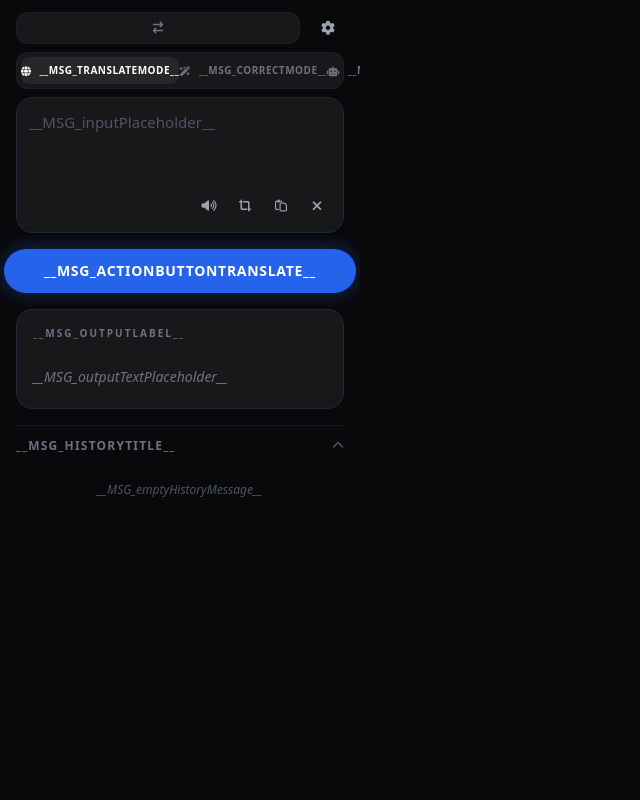
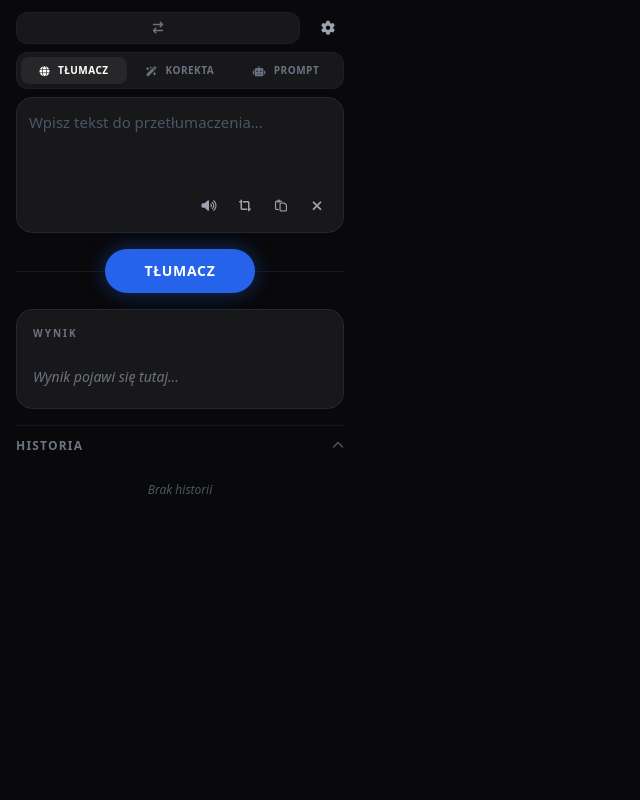
Before and after one commit to dilitS/LinkFlowAI, a website built with webpack: page popup/popup.html in a window 1280 px wide. Shown: the whole page, without its empty margins (0-640 px from the left). Built offline with nearby package versions, Linux system fonts and the light colour scheme; some packages are replaced by stand-ins of ours.

Commit message:
feat: implement i18n for multi-language UI and expand supported languages from 8 to 26.

```diff
--- a/popup/popup.html
+++ b/popup/popup.html
@@ -60,17 +60,17 @@
                 <button id="btn-translate"
                     class="mode-tab flex-1 py-1.5 text-[10px] font-bold rounded-lg text-white bg-[#27272a] shadow-sm transition-all duration-200 flex justify-center items-center gap-2 tracking-wider uppercase"
                     data-mode="translate">
-                    <i class="fa-solid fa-globe"></i> __MSG_translateMode__
+                    <i class="fa-solid fa-globe"></i> <span data-i18n="translateMode">TŁUMACZ</span>
                 </button>
                 <button id="btn-correct"
                     class="mode-tab flex-1 py-1.5 text-[10px] font-bold rounded-lg text-gray-500 hover:text-gray-300 transition-all duration-200 flex justify-center items-center gap-2 tracking-wider uppercase"
                     data-mode="correct">
-                    <i class="fa-solid fa-wand-magic-sparkles"></i> __MSG_correctMode__
+                    <i class="fa-solid fa-wand-magic-sparkles"></i> <span data-i18n="correctMode">KOREKTA</span>
                 </button>
                 <button id="btn-prompt"
                     class="mode-tab flex-1 py-1.5 text-[10px] font-bold rounded-lg text-gray-500 hover:text-gray-300 transition-all duration-200 flex justify-center items-center gap-2 tracking-wider uppercase"
                     data-mode="prompt">
-                    <i class="fa-solid fa-robot"></i> __MSG_promptMode__
+                    <i class="fa-solid fa-robot"></i> <span data-i18n="promptMode">PROMPT</span>
                 </button>
             </div>
         </div>
@@ -155,7 +155,8 @@
                 <!-- Source Input Container -->
                 <div
                     class="relative group bg-[#18181b] rounded-2xl border border-gray-800 hover:border-gray-700 transition-all shadow-sm input-group">
-                    <textarea id="input-text" placeholder="__MSG_inputPlaceholder__"
+                    <textarea id="input-text" data-i18n-placeholder="inputPlaceholder"
+                        placeholder="Wpisz tekst do przetłumaczenia..."
                         class="w-full bg-transparent text-[15px] text-gray-200 placeholder-gray-600 outline-none resize-none h-32 p-3 no-scrollbar leading-relaxed rounded-2xl pb-10"
                         spellcheck="false"></textarea>
 
@@ -192,7 +193,7 @@
                     <button
                         class="relative z-10 bg-blue-600 hover:bg-blue-500 text-white text-sm font-bold uppercase tracking-wider py-3 px-10 rounded-full shadow-[0_0_20px_rgba(37,99,235,0.4)] transition-all hover:scale-105 active:scale-95 group"
                         id="action-btn">
-                        <span>__MSG_actionButtonTranslate__</span>
+                        <span data-i18n="actionButtonTranslate">Tłumacz</span>
                     </button>
                 </div>
 
@@ -200,8 +201,8 @@
                 <div id="output-container"
                     class="bg-[#18181b] rounded-2xl p-4 border border-gray-800 relative transition-all duration-300 min-h-[100px] hover:border-gray-700 group">
                     <div class="flex justify-between items-start mb-3">
-                        <span class="text-[10px] font-bold text-gray-500 uppercase tracking-[0.2em]"
-                            id="output-label">__MSG_outputLabel__</span>
+                        <span class="text-[10px] font-bold text-gray-500 uppercase tracking-[0.2em]" id="output-label"
+                            data-i18n="outputLabel">WYNIK</span>
                         <div class="flex gap-2 opacity-0 group-hover:opacity-100 transition-opacity">
                             <!-- Speak Button -->
                             <button id="output-tts-btn"
@@ -218,7 +219,7 @@
                         </div>
                     </div>
                     <p class="text-gray-500 text-[14px] leading-relaxed break-words italic" id="output-text">
-                        __MSG_outputTextPlaceholder__
+                        <span data-i18n="outputTextPlaceholder">Wynik pojawi się tutaj...</span>
                     </p>
                 </div>
             </div>
@@ -229,14 +230,15 @@
                     id="toggle-history-btn">
                     <div class="flex items-center gap-3">
                         <span
-                            class="text-xs font-bold text-gray-500 group-hover:text-gray-300 transition-colors uppercase tracking-widest">__MSG_historyTitle__</span>
+                            class="text-xs font-bold text-gray-500 group-hover:text-gray-300 transition-colors uppercase tracking-widest"
+                            data-i18n="historyTitle">HISTORIA</span>
                         <span id="history-badge"
                             class="hidden text-[10px] bg-[#27272a] text-gray-400 px-2 py-0.5 rounded-full font-mono">0</span>
                     </div>
                     <div class="flex items-center gap-3">
                         <button
                             class="text-[10px] font-bold text-gray-600 hover:text-gray-400 transition-colors hidden uppercase tracking-wider"
-                            id="clear-history-btn">__MSG_clearHistoryButton__</button>
+                            id="clear-history-btn" data-i18n="clearHistoryButton">Wyczyść</button>
                         <i class="fa-solid fa-chevron-up text-xs text-gray-600 group-hover:text-white transition-transform duration-300"
                             id="history-arrow"></i>
                     </div>
@@ -246,7 +248,7 @@
                 <div id="history-list" class="space-y-2 pb-4 animate-fade-in">
                     <!-- History items will be injected here -->
                     <div class="text-center py-4 text-gray-600 text-xs italic" id="empty-history-msg">
-                        __MSG_emptyHistoryMessage__
+                        <span data-i18n="emptyHistoryMessage">Brak historii</span>
                     </div>
                 </div>
             </div>
@@ -257,7 +259,7 @@
             class="absolute inset-0 bg-[#09090b]/95 backdrop-blur-md z-50 transform translate-y-full transition-transform duration-300 cubic-bezier(0.32, 0.72, 0, 1) flex flex-col">
             <!-- Settings Header -->
             <div class="px-5 py-4 border-b border-gray-800 flex justify-between items-center bg-[#09090b]">
-                <h2 class="text-lg font-semibold text-white">__MSG_settingsTitle__</h2>
+                <h2 class="text-lg font-semibold text-white" data-i18n="settingsTitle">Ustawienia</h2>
                 <button id="close-settings-btn"
                     class="w-8 h-8 flex items-center justify-center rounded-full bg-[#18181b] text-gray-400 hover:text-white hover:bg-gray-700 transition-colors">
                     <i class="fa-solid fa-xmark text-sm"></i>
```
Also changed, not shown: popup/popup.js (+35 -0 lines), README.md, 1 other file.
